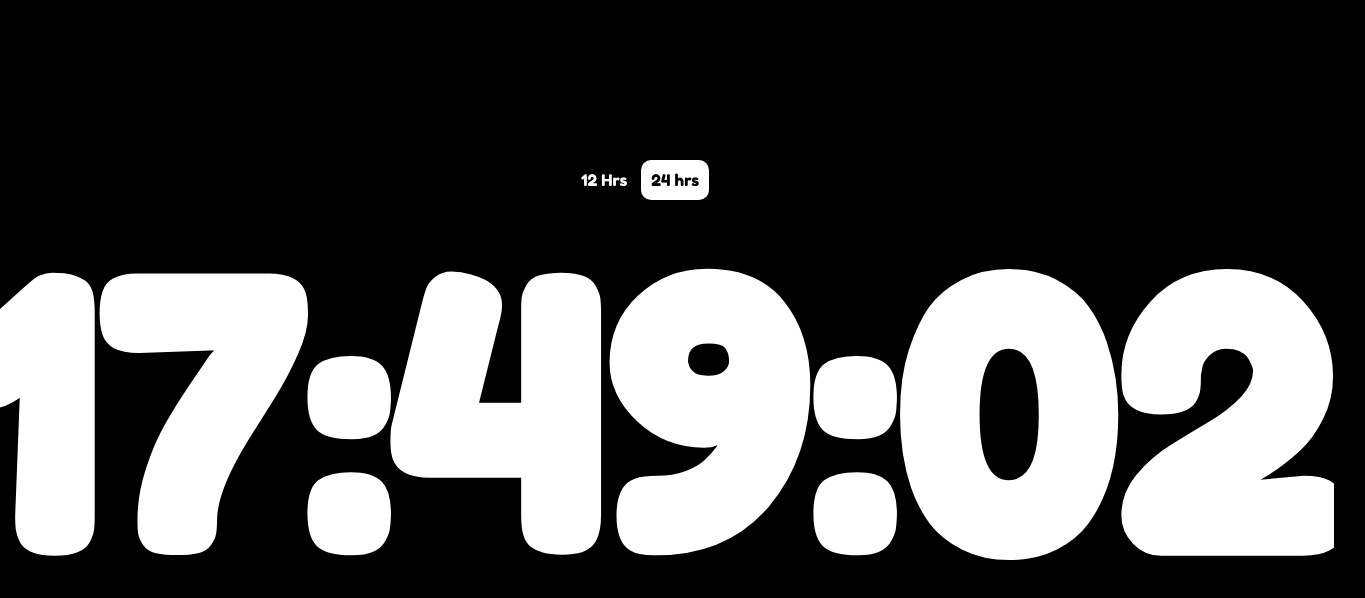
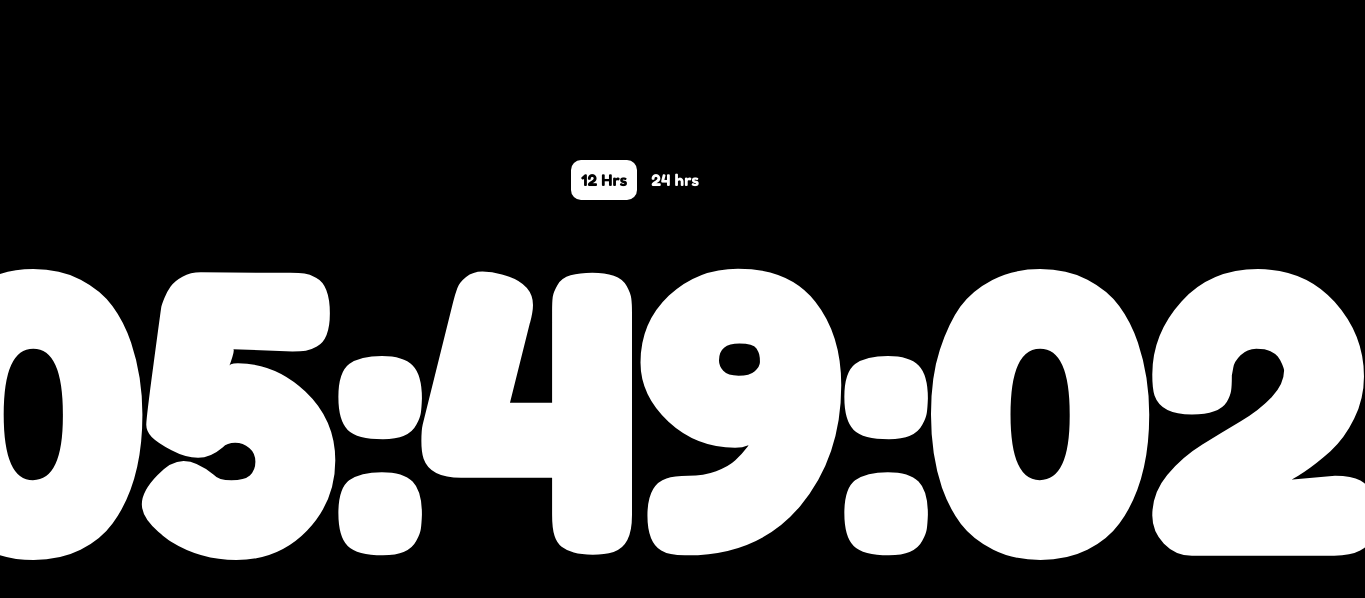
Before and after one commit to calebrub/clock-ish, a plain HTML site: page index.html in a window 1280 px wide. Both pictures are taken after a click on the element "12 Hrs". Shown: the whole page, 1365 px wide, since content can reach past the window. Drawn offline with Linux system fonts and the light colour scheme.

Commit message:
Added military time toggle logic

```diff
--- a/index.html
+++ b/index.html
@@ -9,8 +9,8 @@
 </head>
 <body>
     <div class="switch">
-        <span id="12hrs">12 Hrs</span>
-        <span id="24hrs" class="active">24 hrs</span>
+        <span onclick="to12Hr()" id="12hrs">12 Hrs</span>
+        <span id="24hrs" onclick="to24Hr()" class="active">24 hrs</span>
     </div>
     <section class="container">
         <span id="time"></span>
--- a/js/js.js
+++ b/js/js.js
@@ -1,18 +1,50 @@
-function progres(){
+
 let timeNow = new Date()
-    let time = {
+var time = {
     second : timeNow.getSeconds(),
     minute : timeNow.getMinutes(),
     hour : timeNow.getHours(),
 }
+let isMilitaryTime = true;
+
 let timeElement = document.getElementById('time')
+let military = document.getElementById('24hrs')
+let not_military = document.getElementById('12hrs')
+
 setInterval(()=>{
+    console.log(time, isMilitaryTime)
         time  = addSecond(time);
 
-        timeElement.innerHTML = `${stringfy(time.hour)}:${stringfy(time.minute)}:${stringfy(time.second)}`
+    timeElement.innerHTML = `${stringfy(togleTime(time.hour, isMilitaryTime))}:${stringfy(time.minute)}:${stringfy(time.second)}`
 }, 1000)
 
+
+function to24Hr(){
+    console.log("called")
+    military.className = "active"
+    not_military.className = ""
+    isMilitaryTime  = true
+
 }
+
+function togleTime(time, isMilitaryTime){
+    if(!isMilitaryTime){
+        if(time > 12)
+            time -= 12
+        else
+            time += 12
+    }
+    return time
+}
+
+function to12Hr(){
+    console.log("called")
+    not_military.className = "active"
+    military.className = ""
+    isMilitaryTime  = false
+
+}
+
 function stringfy(number){
     return number < 10 ? '0' + number : number
 }
@@ -49,5 +81,3 @@ function addHour(time){
         return time
     }
 }
-
-progres()
```
Lines whose indentation alone changed are shown as unchanged.
